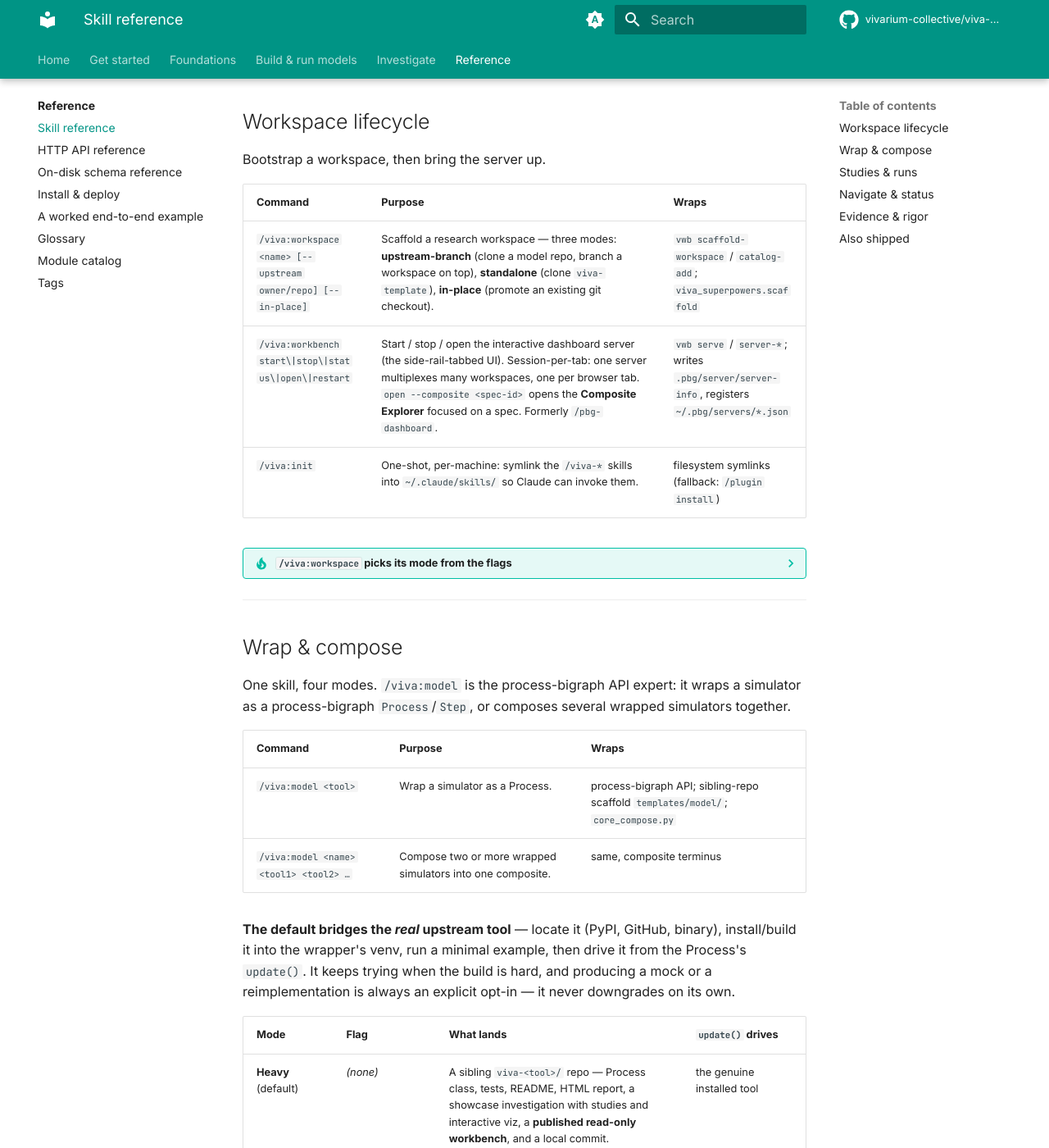
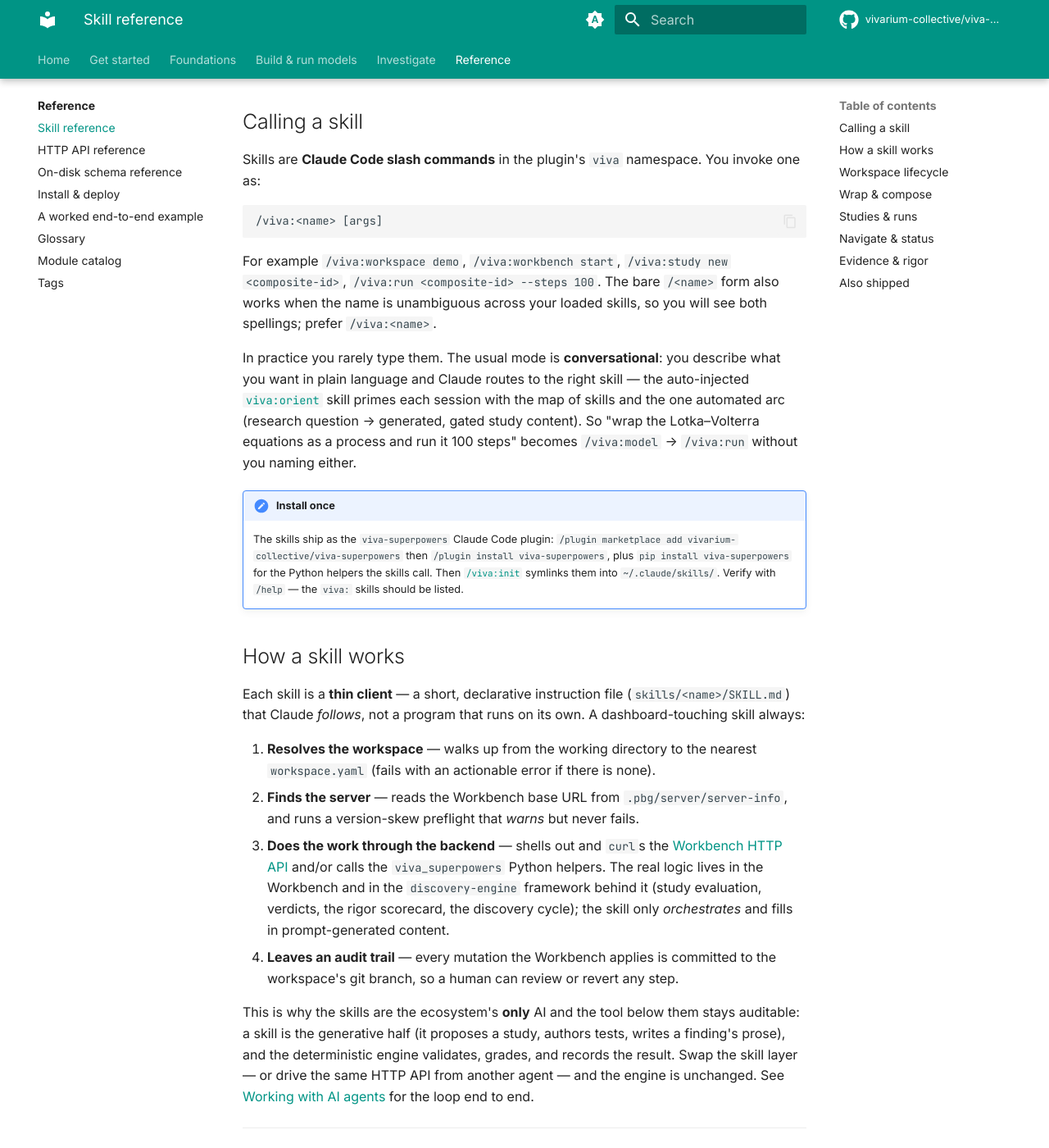
Before and after one commit to vivarium-collective/viva-docs, an MkDocs documentation site: the page built from docs/reference/skills.md, in a window 1280 px wide and 1400 px high, scrolled down 743 px. Shown: the whole window at 82% size. Built offline with MkDocs 1.6.1 and Material for MkDocs 9.7.7, drawn with Linux system fonts in a browser that asks for light colours; comment, search, counter and statistics services are not loaded.

Commit message:
docs(skills): add how to call skills + how a skill works (#19)

````diff
--- a/docs/reference/skills.md
+++ b/docs/reference/skills.md
@@ -36,6 +36,58 @@ it wraps. For the request surface those skills call, cross over to the
     did not change. Some in-repo convention docs still say `pbg` and show
     `pbg-<tool>` repo names; read them as `viva`. See
     [The stack — a note on names](../foundations/the-stack.md#a-note-on-names).
+
+---
+
+## Calling a skill { #calling-a-skill }
+
+Skills are **Claude Code slash commands** in the plugin's `viva` namespace. You invoke one as:
+
+```
+/viva:<name> [args]
+```
+
+For example `/viva:workspace demo`, `/viva:workbench start`, `/viva:study new <composite-id>`,
+`/viva:run <composite-id> --steps 100`. The bare `/<name>` form also works when the name is
+unambiguous across your loaded skills, so you will see both spellings; prefer `/viva:<name>`.
+
+In practice you rarely type them. The usual mode is **conversational**: you describe what you
+want in plain language and Claude routes to the right skill — the auto-injected
+[`viva:orient`](#also-shipped) skill primes each session with the map of skills and the
+one automated arc (research question → generated, gated study content). So "wrap the
+Lotka–Volterra equations as a process and run it 100 steps" becomes
+`/viva:model` → `/viva:run` without you naming either.
+
+!!! note "Install once"
+    The skills ship as the `viva-superpowers` Claude Code plugin: `/plugin marketplace add
+    vivarium-collective/viva-superpowers` then `/plugin install viva-superpowers`, plus
+    `pip install viva-superpowers` for the Python helpers the skills call. Then
+    [`/viva:init`](#workspace-lifecycle) symlinks them into `~/.claude/skills/`. Verify with
+    `/help` — the `viva:` skills should be listed.
+
+## How a skill works { #how-a-skill-works }
+
+Each skill is a **thin client** — a short, declarative instruction file (`skills/<name>/SKILL.md`)
+that Claude *follows*, not a program that runs on its own. A dashboard-touching skill always:
+
+1. **Resolves the workspace** — walks up from the working directory to the nearest
+   `workspace.yaml` (fails with an actionable error if there is none).
+2. **Finds the server** — reads the Workbench base URL from `.pbg/server/server-info`, and runs
+   a version-skew preflight that *warns* but never fails.
+3. **Does the work through the backend** — shells out and `curl`s the
+   [Workbench HTTP API](http-api.md) and/or calls the `viva_superpowers` Python helpers. The
+   real logic lives in the Workbench and in the `discovery-engine` framework behind it (study
+   evaluation, verdicts, the rigor scorecard, the discovery cycle); the skill only *orchestrates*
+   and fills in prompt-generated content.
+4. **Leaves an audit trail** — every mutation the Workbench applies is committed to the
+   workspace's git branch, so a human can review or revert any step.
+
+This is why the skills are the ecosystem's **only** AI and the tool below them stays
+auditable: a skill is the generative half (it proposes a study, authors tests, writes a
+finding's prose), and the deterministic engine validates, grades, and records the result.
+Swap the skill layer — or drive the same HTTP API from another agent — and the engine is
+unchanged. See [Working with AI agents](../investigate/working-with-agents.md) for the loop
+end to end.
 
 ---
 
````
